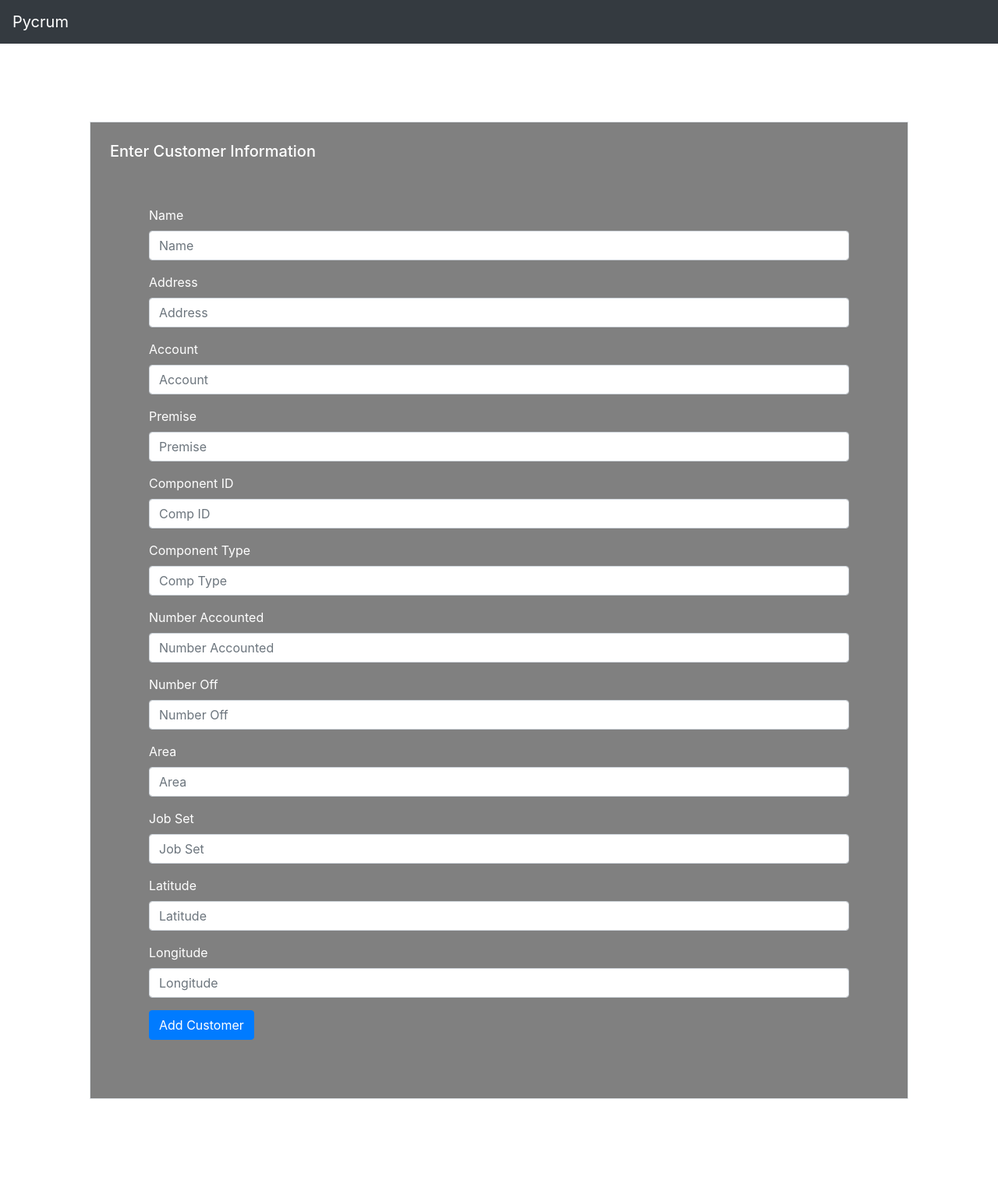
After one commit to qcoley/Pycrum, a Flask app: template templates/add_record.html in a window 1280 px wide. The commit adds this page. Shown: the whole page at 78% size. Run offline with Flask 3, Linux system fonts and the light colour scheme; the template is opened without the code that fills it, so the values that code supplies are empty; some libraries are stand-ins or nearby versions.

Commit message:
10/27 updates.

```diff
--- a/app.py
+++ b/app.py
@@ -1,27 +1,61 @@
 import geopandas as gpd
 import folium
-import psycopg2
-from flask import Flask, render_template, request, redirect, url_for, jsonify
+from flask import Flask, render_template, request, redirect, url_for
+from flask_sqlalchemy import SQLAlchemy
 from geoalchemy2 import Geometry
+from sqlalchemy import text
 
 app = Flask(__name__)
-con = psycopg2.connect(database="pycrum", user="pycrum_user", password="pOCwAVVMw3YDbjPfMKkHSyZpK9JGicR3", host="dpg-ckrvo87d47qs73f05310-a.ohio-postgres.render.com")
+app.config['SQLALCHEMY_DATABASE_URI'] = ('postgresql+psycopg2://'
+                                         'pycrum_user:'
+                                         'pOCwAVVMw3YDbjPfMKkHSyZpK9JGicR3@'
+                                         'dpg-ckrvo87d47qs73f05310-a.ohio-postgres.render.com/'
+                                         'pycrum')
+db = SQLAlchemy(app)
 
 
 # ----------------------------------------------------------------------------------------------------------------------
-def generate_shape_map(edit_name, edit_address):
-    gdf = gpd.GeoDataFrame.from_postgis("select * from customers", con, geom_col='geolocation' )
+class Customer(db.Model):
+    __tablename__ = 'customers'
+
+    id = db.Column(db.Integer, primary_key=True)
+    geolocation = db.Column(Geometry('POINT'))
+    name = db.Column(db.String(80))
+    address = db.Column(db.String(120))
+    account_number = db.Column(db.Integer)
+    premise_number = db.Column(db.Integer)
+    component_id = db.Column(db.String(80))
+    component_type = db.Column(db.String(120))
+    number_accounted = db.Column(db.Integer)
+    number_off = db.Column(db.Integer)
+    area = db.Column(db.String(80))
+    job_set = db.Column(db.String(120))
+
+    def __init__(self, geolocation, name, address, account_number, premise_number, component_id, component_type,
+                 number_accounted, number_off, area, job_set):
+        self.geolocation = geolocation
+        self.name = name
+        self.address = address
+        self.account_number = account_number
+        self.premise_number = premise_number
+        self.component_id = component_id
+        self.component_type = component_type
+        self.number_accounted = number_accounted
+        self.number_off = number_off
+        self.area = area
+        self.job_set = job_set
+
+    def __repr__(self):
+        return f'<Customer {self.name}>'
+
+
+# ----------------------------------------------------------------------------------------------------------------------
+def generate_shape_map():
+    gdf = gpd.GeoDataFrame.from_postgis("select * from customers", db.engine, geom_col='geolocation')
     gdf = gdf.set_crs("EPSG:4326")
-
-    if edit_name is not None:
-        print(edit_name)
-
-    if edit_address is not None:
-        print(edit_address)
-
     geojson = gdf.to_crs(epsg='4326').to_json()
 
-    m = folium.Map(location=[gdf.iloc[0].geolocation.centroid.y, gdf.iloc[0].geolocation.centroid.x], zoom_start=10)
+    m = folium.Map(location=[gdf.iloc[0].geolocation.centroid.y, gdf.iloc[0].geolocation.centroid.x], zoom_start=8)
 
     # Create a folium choropleth object and specify the geo_data, data, columns, key_on, and other arguments
     folium.Choropleth(geo_data=geojson, name='choropleth', data=gdf, columns=['name', 'address'],
@@ -55,40 +89,32 @@ def generate_shape_map(edit_name, edit_address):
 # ----------------------------------------------------------------------------------------------------------------------
 @app.route('/')
 def root():
-
-    # db.create_all()
-
-    '''
-    # insert a new record
-    new_customer = Customer(geolocation='POINT(-85.34 33.64)', name="customer2", address="address2", account_number=2, premise_number=2, component_id="",
-                            component_type="", number_accounted=2, number_off=2, area="", job_set="")
-    db.session.add(new_customer)
-    db.session.commit()
-
-    # query all records
-    customers = Customer.query.all()
-    print(customers)
-    '''
-
     return render_template('home_page.html')
 
 
 @app.route('/map_page')
 def map_page():
-    generate_shape_map(None, None)
-    return render_template('map_page.html', data='map.html')
+    return render_template('map_page.html')
+
+
+# creates the map to be rendered into an iFrame on the map page
+@app.route('/map_view')
+def map_view():
+    generate_shape_map()
+    return render_template('map.html')
 
 
 @app.route('/record_page')
 def record_page():
-    return render_template('record_page.html')
+    data = db.session.execute(text("SELECT * FROM customers"))
+    return render_template('record_page.html', data=data)
 
 
 @app.route('/upload_page', methods=['POST'])
 def upload_page():
-    file = request.files.get('file')
-    generate_shape_map(None, None)
-    generate_records()
+    # file = request.files.get('file')
+    generate_shape_map()
+    # generate_records()
 
     return redirect('/')
 
@@ -107,3 +133,34 @@ def edit_page():
     # generate_shape_map('billing.shp', new_name, new_address)
 
     return render_template('mapped.html', data='map.html')
+
+
+@app.route('/add_record', methods=['POST'])
+def add_record():
+    return render_template('add_record.html')
+
+
+@app.route('/add_customer', methods=['POST'])
+def add_customer():
+
+    name = request.form.get("Name")
+    address = request.form.get('Address')
+    account = request.form.get('Account')
+    premise = request.form.get('Premise')
+    component_id = request.form.get('Component_ID')
+    component_type = request.form.get('Component_Type')
+    number_accounted = request.form.get('Number_Accounted')
+    number_off = request.form.get('Number_Off')
+    area = request.form.get('Area')
+    job_set = request.form.get('Job_Set')
+    latitude = request.form.get('Latitude')
+    longitude = request.form.get('Longitude')
+
+    new_customer = Customer(geolocation='POINT('+str(latitude)+' '+str(longitude)+')', name=name, address=address,
+                            account_number=account, premise_number=premise, component_id=component_id,
+                            component_type=component_type, number_accounted=number_accounted, number_off=number_off,
+                            area=area, job_set=job_set)
+    db.session.add(new_customer)
+    db.session.commit()
+
+    return render_template('add_record.html')
--- /dev/null
+++ b/templates/add_record.html
@@ -0,0 +1,90 @@
+<!doctype html>
+<html lang="en">
+    <head>
+        <meta charset="utf-8">
+        <meta name="viewport" content="width=device-width, initial-scale=1, shrink-to-fit=no">
+        <link rel="stylesheet"
+              href="https://cdn.jsdelivr.net/npm/bootstrap@4.0.0/dist/css/bootstrap.min.css"
+              integrity="sha384-Gn5384xqQ1aoWXA+058RXPxPg6fy4IWvTNh0E263XmFcJlSAwiGgFAW/dAiS6JXm"
+              crossorigin="anonymous">
+        <style>
+            .border { border:solid 2px black; background-color:grey; padding: 25px; }
+            .spacing { padding: 100px; }
+            .spacing_small { padding: 50px; }
+            form label, h5 { color: #fff; }
+        </style>
+        <title>Pycrum</title>
+    </head>
+
+    <body>
+        <nav class="navbar navbar-dark bg-dark">
+            <a class="navbar-brand" href="/">Pycrum</a>
+        </nav>
+        <div class="col-md-12">
+            <div class="spacing">
+                <div class="border">
+                    <h5> Enter Customer Information </h5>
+                    <div class="spacing_small">
+                        <form action="{{url_for('add_customer')}}" method="post">
+                            <div class="form-group">
+                            <label for="Name">Name</label>
+                            <input type="text" class="form-control" id="Name" name="Name" placeholder="Name">
+                            </div>
+                            <div class="form-group">
+                            <label for="Address">Address</label>
+                            <input type="text" class="form-control" id="Address" name="Address" placeholder="Address">
+                            </div>
+                            <div class="form-group">
+                            <label for="Account">Account</label>
+                            <input type="number" class="form-control" id="Account" name="Account" placeholder="Account">
+                            </div>
+                            <div class="form-group">
+                            <label for="Premise">Premise</label>
+                            <input type="number" class="form-control" id="Premise" name="Premise" placeholder="Premise">
+                            </div>
+                            <div class="form-group">
+                            <label for="Component_ID">Component ID</label>
+                            <input type="Text" class="form-control" id="Component_ID" name="Component_ID"
+                                   placeholder="Comp ID">
+                            </div>
+                            <div class="form-group">
+                            <label for="Component_Type">Component Type</label>
+                            <input type="Text" class="form-control" id="Component_Type" name="Component_Type"
+                                   placeholder="Comp Type">
+                            </div>
+                            <div class="form-group">
+                            <label for="Number_Accounted">Number Accounted</label>
+                            <input type="Number" class="form-control" id="Number_Accounted" name="Number_Accounted"
+                                   placeholder="Number Accounted">
+                            </div>
+                            <div class="form-group">
+                            <label for="Number_Off">Number Off</label>
+                            <input type="Number" class="form-control" id="Number_Off" name="Number_Off"
+                                   placeholder="Number Off">
+                            </div>
+                            <div class="form-group">
+                            <label for="Area">Area</label>
+                            <input type="Text" class="form-control" id="Area" name="Area" placeholder="Area">
+                            </div>
+                            <div class="form-group">
+                            <label for="Job_Set">Job Set</label>
+                            <input type="Text" class="form-control" id="Job_Set" name="Job_Set" placeholder="Job Set">
+                            </div>
+                            <div class="form-group">
+                            <label for="Latitude">Latitude</label>
+                            <input type="Number" class="form-control" id="Latitude" name="Latitude"
+                                   placeholder="Latitude">
+                            </div>
+                            <div class="form-group">
+                            <label for="Longitude">Longitude</label>
+                            <input type="Number" class="form-control" id="Longitude" name="Longitude"
+                                   placeholder="Longitude">
+                            </div>
+                            <button type="submit" class="btn btn-primary">Add Customer</button>
+                        </form>
+                    </div>
+                </div>
+            </div>
+        </div>
+    </body>
+</html>
--- a/templates/info_page.html
+++ b/templates/info_page.html
@@ -8,12 +8,9 @@
   <script src="https://ajax.googleapis.com/ajax/libs/jquery/3.6.4/jquery.min.js"></script>
   <script src="https://maxcdn.bootstrapcdn.com/bootstrap/3.4.1/js/bootstrap.min.js"></script>
   <style>
-    .row.content {height: 450px}
     .border { border:solid 2px black; background-color:grey; padding: 25px; }
     .spacing { padding: 75px; }
     .spacing_small { padding: 25px; }
-    .white { color: white; }
-    @media screen and (max-width: 767px) { .sidenav {height: auto; padding: 15px; }.row.content {height:auto;}}
   </style>
 </head>
 
```
Also changed, not shown: templates/home_page.html (+23 -27 lines), templates/map_page.html (+18 -21 lines), templates/record_page.html (+52 -21 lines).
